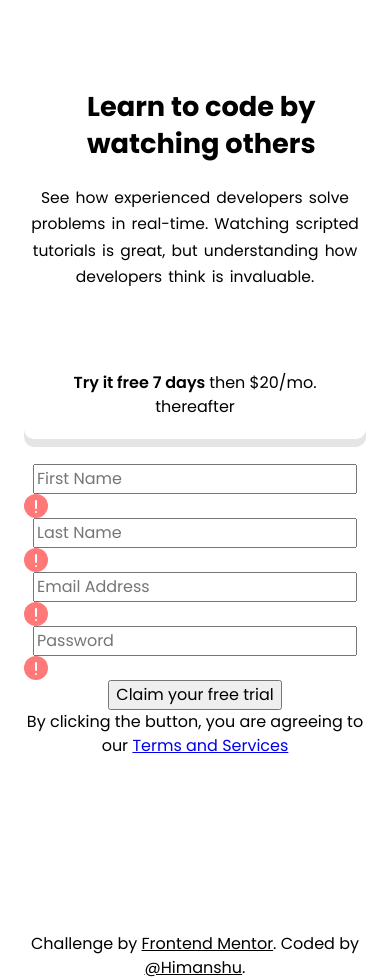
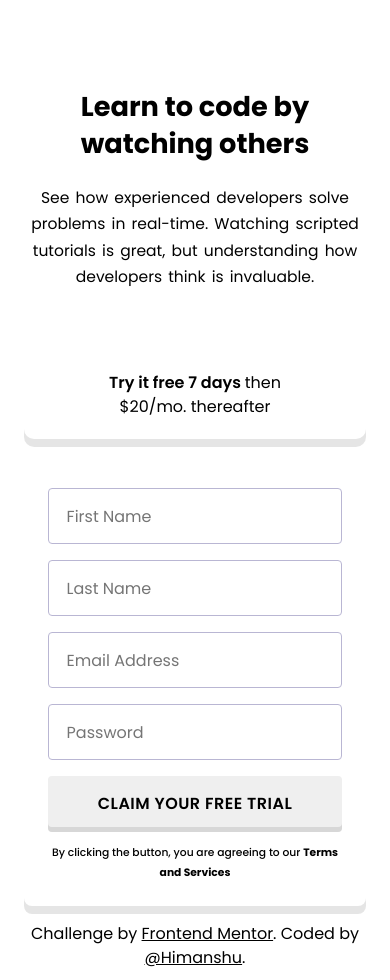
Before and after one commit to Himanshu-196018/intro-component-with-signup-form-challenge, a plain HTML site: page index.html in a window 390 px wide. Drawn offline with Linux system fonts and the light colour scheme.

Commit message:
mobile first design completed

```diff
--- a/index.html
+++ b/index.html
@@ -38,6 +38,7 @@
         <div class="trial-info-box">
           <p><span>Try it free 7 days </span>then $20/mo. thereafter</p>
         </div>
+
         <!-- form -->
         <form action="#" class="sign-up">
           <!-- input for first name -->
@@ -89,17 +90,18 @@
           </div>
 
           <button type="button">Claim your free trial</button>
-
-          <p>
-            By clicking the button, you are agreeing to our
-            <a href="#" class="red-txt">Terms and Services</a>
-          </p>
+          <footer>
+            <p class="t-and-c">
+              By clicking the button, you are agreeing to our
+              <a href="#">Terms and Services</a>
+            </p>
+          </footer>
         </form>
       </section>
     </main>
 
     <!-- footer of the page -->
-    <footer>
+    <footer class="footer-body">
       <p>
         Challenge by
         <a href="https://www.frontendmentor.io?ref=challenge" target="_blank"
--- a/styles/abstracts/_mixins.sass
+++ b/styles/abstracts/_mixins.sass
@@ -4,7 +4,8 @@
 
 // setDisplay mixin
 // setting default display to grid and positions center
-@mixin setDisplay($dis: grid, $hor: center, $ver: center)
+@mixin setDisplay($dis: flex, $hor: center, $ver: center)
     display: $dis
     justify-content: $hor
     align-content: $ver
+    flex-direction: column
--- a/styles/abstracts/_variables.sass
+++ b/styles/abstracts/_variables.sass
@@ -23,4 +23,4 @@ $grayish-blue: hsl(246, 25%, 77%)
 $bg-img-url: url("../images/bg-intro-desktop.png")
 
 // breakpoint
-$break-point-1: 700px
+$break-point: 800px
--- a/styles/base/_typography.sass
+++ b/styles/base/_typography.sass
@@ -8,7 +8,6 @@ body
     font-weight: $fw-400
 
 .intro
-    margin-top: 5.5rem
 
     h1
         font-size: 1.7rem
@@ -20,5 +19,22 @@ body
         word-spacing: 0.125rem
 
 .trial-info-box
+    p
+        text-wrap: balance
     span
         font-weight: $fw-600
+
+button
+    text-transform: uppercase
+    font-weight: $fw-600
+    letter-spacing: 0.5px
+
+.t-and-c
+    font-size: 0.67rem
+    margin-top: -5px
+    line-height: 1.8
+    font-weight: $fw-500
+
+    a
+        font-weight: $fw-700
+        text-decoration: none
--- a/styles/layout/_footer.sass
+++ /dev/null
@@ -1,3 +0,0 @@
-// -----------------------------------------------------------------------------
-// This file contains all styles related to the footer of the site/application.
-// -----------------------------------------------------------------------------
--- a/styles/layout/_forms.sass
+++ b/styles/layout/_forms.sass
@@ -1,3 +1,36 @@
 // -----------------------------------------------------------------------------
 // This file contains all styles related to the form section of the site/application.
 // -----------------------------------------------------------------------------
+
+form
+    @include setDisplay
+    padding: 1.5rem
+    margin-top: 1.6rem
+    border-radius: 8px
+    gap: 1rem
+    box-shadow: 0 8px rgba(0, 0, 0, 0.1)
+
+    .input-box
+        position: relative
+
+    img
+        position: absolute
+        top: 1rem
+        right: 1rem
+        display: none
+
+    input
+        width: 100%
+        height: 3.5rem
+        padding: 0 4rem 0 1.1rem
+        border-radius: 4px
+        border: 1px solid $grayish-blue
+
+    input:focus
+        outline: none
+
+    button
+        height: 3.5rem
+        border: none
+        border-radius: 4px
+        box-shadow: inset 0 -5px rgba(0, 0, 0, 0.1 )
--- a/styles/layout/_home.sass
+++ b/styles/layout/_home.sass
@@ -11,28 +11,45 @@ body
 main
     width: min(100%, 1160px)
     margin-inline: auto
-    padding-inline: 1.5rem
+    padding: 5.5rem 1.5rem 0
     min-height: 100vh
 
 .intro
-    margin-top: 5.5rem
 
     h1, p
         margin-inline: auto
 
     h1
-        width: 20ch
+        max-width: 20ch
     p
         max-width: 55ch
         margin-top: 1.4rem
 
 .signup-form
     @include setDisplay
-    gap: 1.6rem
     margin-top: 3.8rem
 
 .trial-info-box
-    display: block
     padding: 1.23rem
     border-radius: 10px
     box-shadow: 0 8px rgba(0, 0, 0, 0.1)
+
+.footer-body
+    margin-top: 1rem
+
+@media screen and (width > $break-point)
+    main
+        @include setDisplay($hor: space-between)
+        align-items: center
+        flex-direction: row
+        gap: 1rem
+        padding: 0 1.5rem
+
+    .intro
+        text-align: left
+
+        h1
+            margin: 0
+
+    .signup-form
+        padding: 0 0 0 1.5rem
--- a/styles/style.sass
+++ b/styles/style.sass
@@ -14,7 +14,7 @@
 @import 'base/typography'
 
 // importing layouts style
-@import 'layout/footer'
+// @import 'layout/footer'
 @import 'layout/forms'
 // @import 'layout/header'
 @import 'layout/home'
```
Also changed, not shown: styles/style.css, 1 other file.
